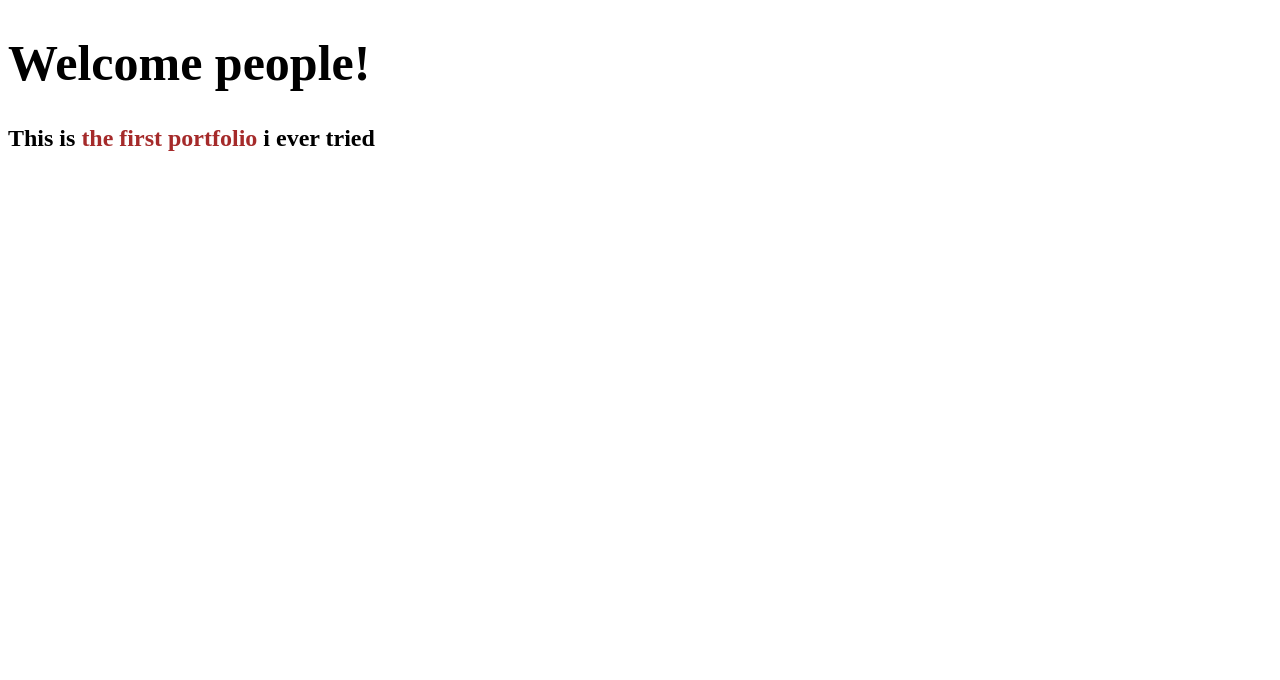
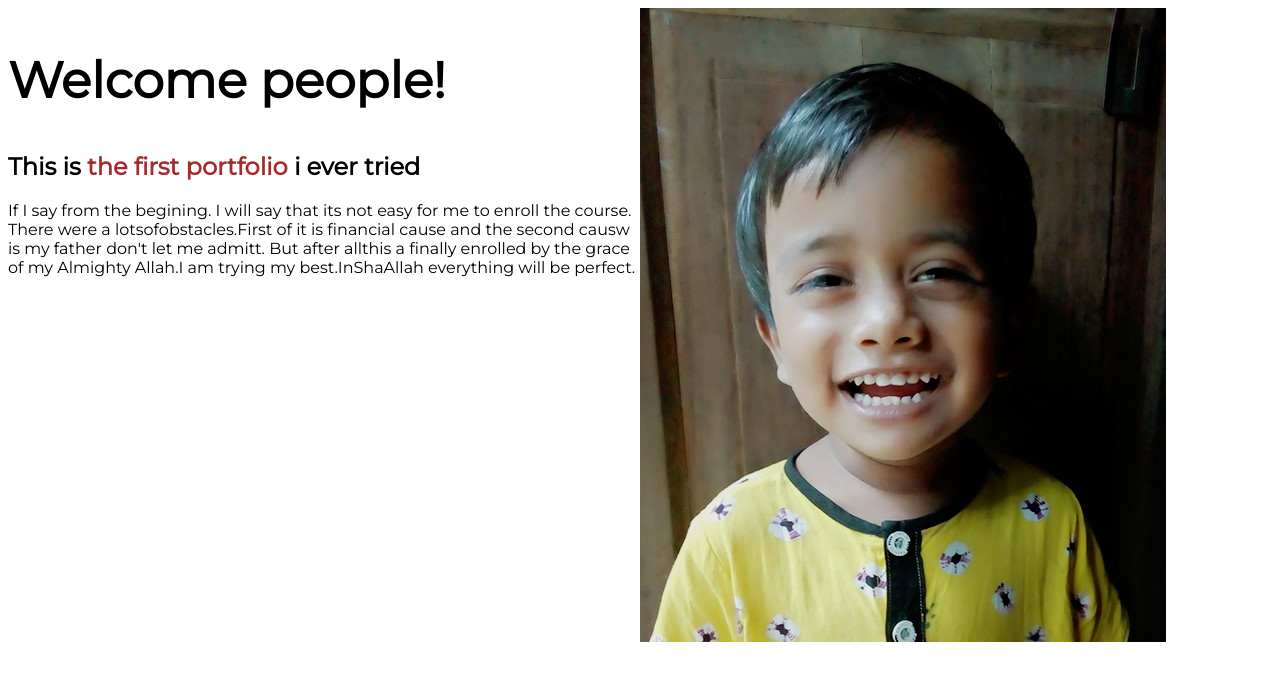
Before and after one commit to Rejoanaa/developers-portfolio, a plain HTML site: page index.html in a window 1280 px wide. Drawn offline with Linux system fonts and the light colour scheme.

Commit message:
section added

```diff
--- a/index.html
+++ b/index.html
@@ -1,5 +1,6 @@
 <!DOCTYPE html>
 <html lang="en">
+
 <head>
   <meta charset="UTF-8">
   <meta http-equiv="X-UA-Compatible" content="IE=edge">
@@ -7,11 +8,25 @@
   <title>This is my first portfolio</title>
   <link rel="preconnect" href="https://fonts.googleapis.com">
   <link rel="preconnect" href="https://fonts.gstatic.com" crossorigin>
-    <link href="https://fonts.googleapis.com/css2?family=Oswald&display=swap" rel="stylesheet">
+  <link href="https://fonts.googleapis.com/css2?family=Montserrat&display=swap" rel="stylesheet">
   <link rel="stylesheet" href="style.css">
 </head>
+
 <body>
+  <section>
+    <div class="one">
       <h1>Welcome people!</h1>
       <h2>This is <span id="mycolor"> the first portfolio </span> i ever tried</h2>
+      <p>If I say from the begining. I will say that its not easy for me to enroll the course. There were a
+        lotsofobstacles.First of it is financial cause and the second causw is my father don't let me admitt. But after
+        allthis a finally enrolled by the grace of my Almighty Allah.I am trying my best.InShaAllah everything will be
+        perfect.</p>
+    </div>
+
+    <div class="one">
+      <img src="images/safu.jpg" alt="">
+    </div>
+  </section>
 </body>
+
 </html>
--- a/style.css
+++ b/style.css
@@ -1,5 +1,5 @@
 body{
-    font-family: font-family: 'Oswald', sans-serif;
+    font-family: 'Montserrat', sans-serif;
 }
 h1{
     font-size: 50px;
@@ -7,3 +7,9 @@ h1{
 #mycolor{
     color: brown;
 }
+section{
+    display:flex;
+}
+.one{
+    width: 50%;
+}
```
Lines whose indentation alone changed are shown as unchanged.
